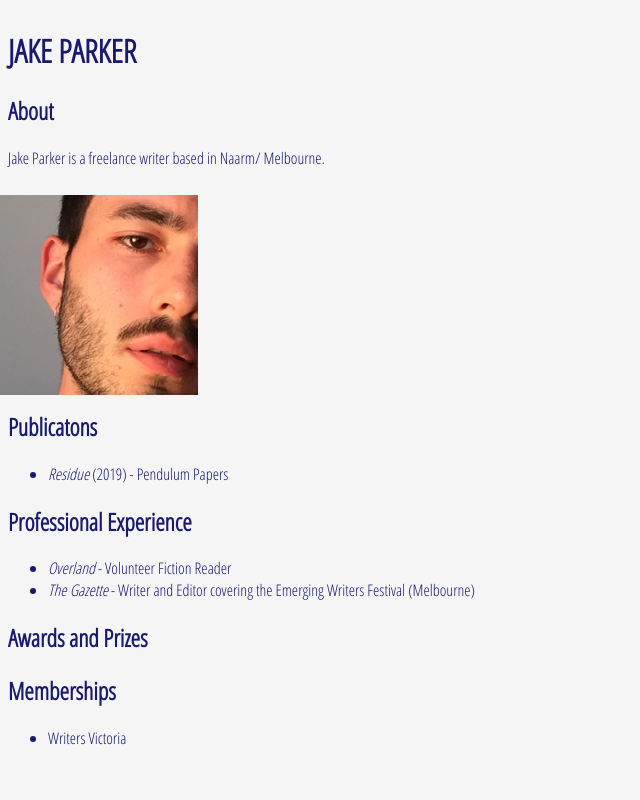
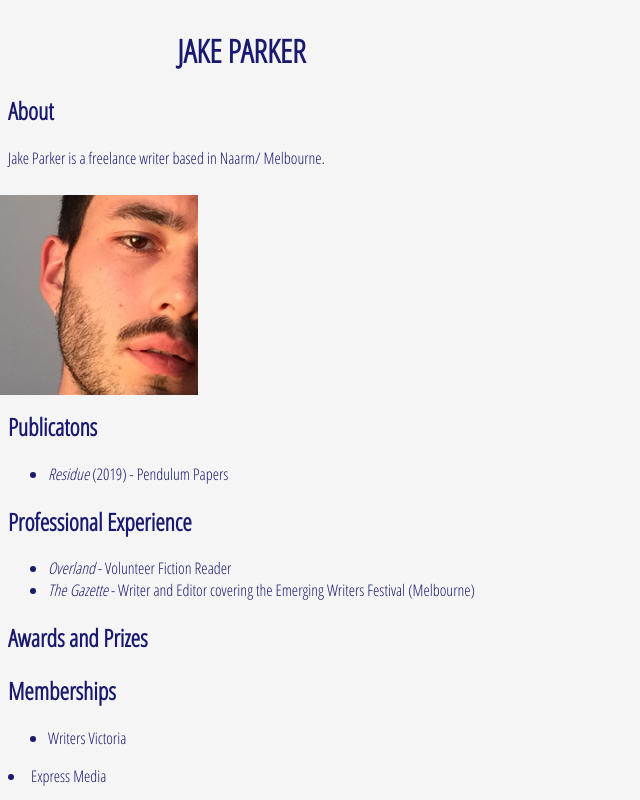
Before and after one commit to jakedanpar/jakedanpar.github.io, a plain HTML site: page index.html in a window 1280 px wide. Shown: the whole page, without its empty margins (0-640 px from the left). Drawn offline with Linux system fonts and the light colour scheme; files whose address does not match are found by name.

Commit message:
A few edits

```diff
--- a/index.html
+++ b/index.html
@@ -4,16 +4,16 @@
 <head>
   <meta charset="utf-8">
 
-  <title>JAKE PARKER</title>
-  <meta name="description" content="JAKE PARKER">
-  <meta name="author" content="JAKE PARKER">
+  <title>Jake Parker</title>
+  <meta name="description" content="Jake Parker">
+  <meta name="author" content="Jake Parker">
   <link rel="preconnect" href="https://fonts.gstatic.com">
 <link href="https://fonts.googleapis.com/css2?family=Open+Sans+Condensed:wght@300&display=swap" rel="stylesheet">
   <link rel="stylesheet" href="css/styles.css?v=1.3">
 
 </head>
 <body>
-    <h1>JAKE PARKER</h1>
+    <h1 style="text-align:center;">JAKE PARKER</h1>
     <h2>About</h2>
     <p>Jake Parker is a freelance writer based in Naarm/ Melbourne.</p>
     <img class="profile-image" src="images/profile-picture.jpg" alt="Jake Parker" />
@@ -34,8 +34,9 @@
 
     <h2>Memberships</h2>
     <ul>
-        <li>Writers Victoria</li>
+    <li>Writers Victoria</li>
     </ul>
+    <li>Express Media</li>
 
     <script src="js/scripts.js"></script>
 </body>
```
